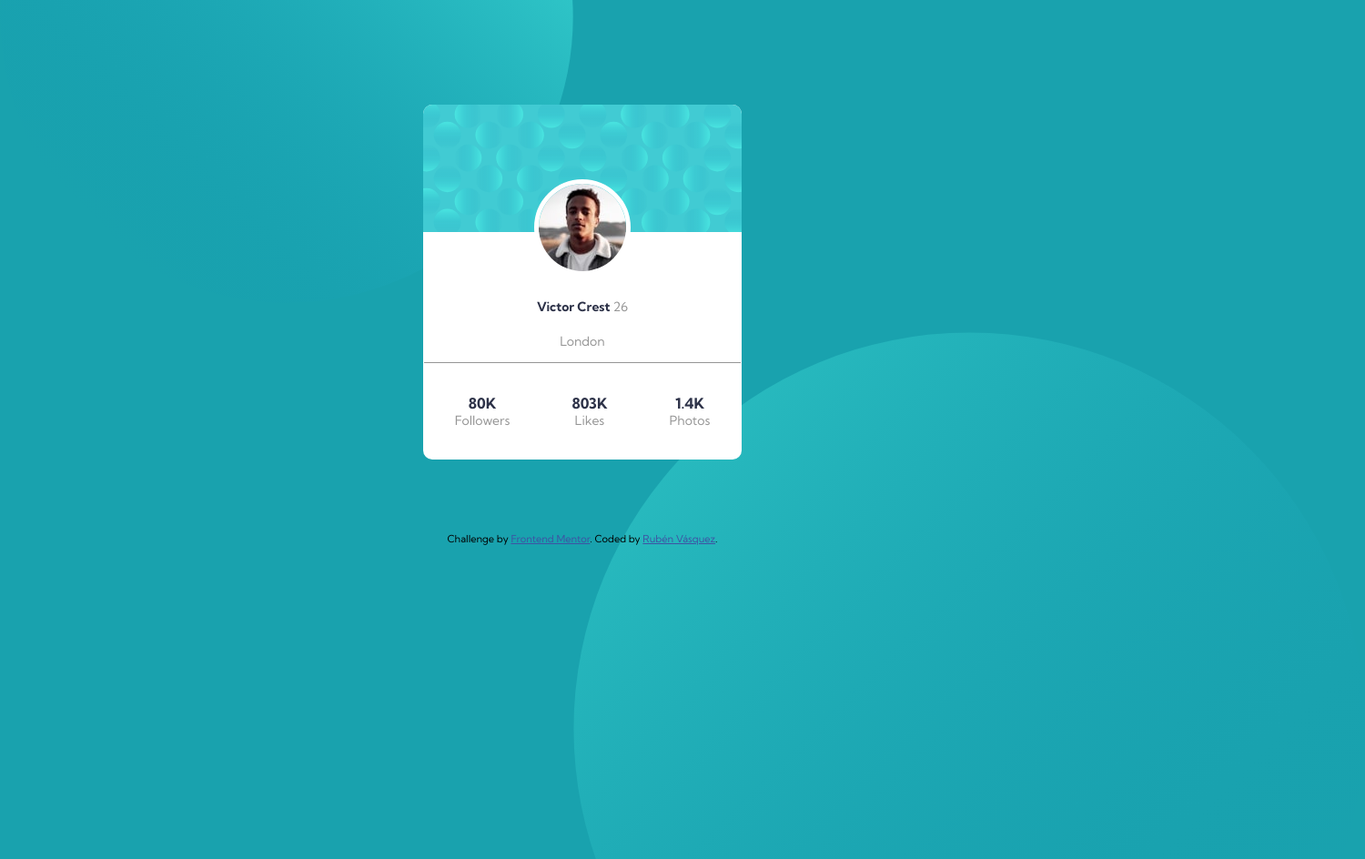
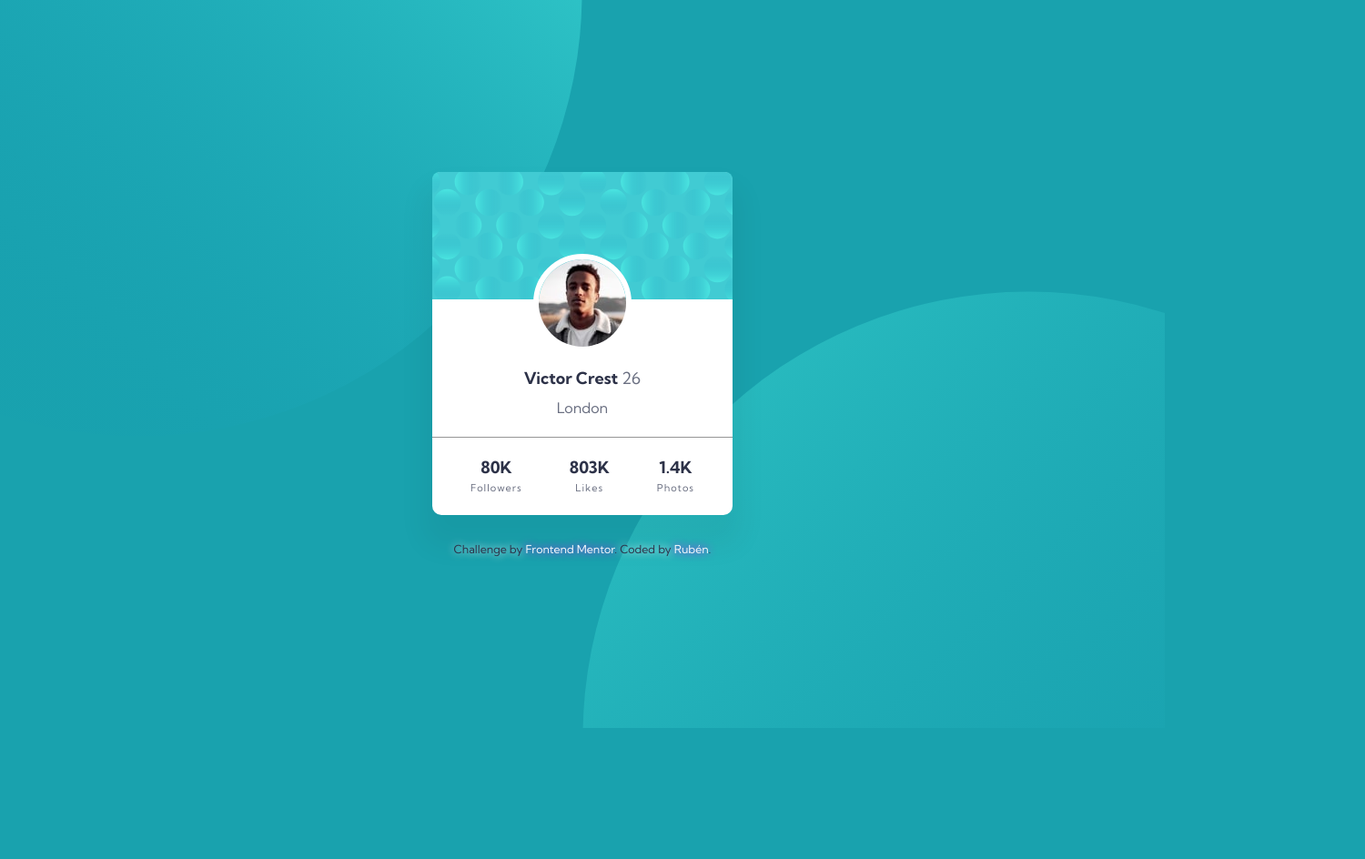
Before and after one commit to Rubendvb/profile-card-component-main, a plain HTML site: page index.html in a window 1280 px wide. Shown: the whole page at 91% size, 1500 px wide, since content can reach past the window. After the commit the page ends 800 px from the top, so only its background shows below. Drawn offline with Linux system fonts and the light colour scheme.

Commit message:
Refatorando projeto

```diff
--- /dev/null
+++ b/assets/css/base.css
@@ -0,0 +1,22 @@
+:root {
+  --font-family: "Kumbh Sans", sans-serif;
+  --bg-azul: hsl(185, 75%, 39%);
+  --azul-muito-escuro: hsl(229, 23%, 23%);
+  --cinza-escuro: hsl(227, 10%, 46%);
+  --cinza-claro: hsl(0, 0%, 59%);
+}
+
+body {
+  font-family: var(--font-family);
+  padding: 1.5rem;
+  min-height: 100vh;
+  display: flex;
+  flex-direction: column;
+  justify-content: center;
+  align-items: center;
+  position: relative;
+  background: url("../images/bg-pattern-top.svg") right 50vw bottom 40vh
+      no-repeat,
+    url("../images/bg-pattern-bottom.svg") left 50vw top 40vh no-repeat;
+  background-color: var(--bg-azul);
+}
--- /dev/null
+++ b/assets/css/main.css
@@ -0,0 +1,100 @@
+main {
+  width: 20.625rem;
+  background-color: #ffffff;
+  height: 100%;
+  border-radius: 10px;
+  margin: 0 auto;
+  box-shadow: 0 25px 30px 10px rgba(0, 0, 0, 0.05);
+}
+
+header {
+  width: 100%;
+  height: 140px;
+  border-radius: 8px 8px 0 0;
+  background-image: url("../images/bg-pattern-card.svg");
+  background-repeat: no-repeat;
+  background-size: cover;
+  background-position: center;
+}
+
+.perfil {
+  width: 100%;
+  display: flex;
+  flex-direction: column;
+  justify-content: center;
+  align-items: center;
+  border-bottom: 1px solid var(--cinza-claro);
+}
+
+.perfil__foto {
+  position: relative;
+  border-radius: 50%;
+  border: 6px solid #ffffff;
+  top: -50px;
+}
+
+h1 {
+  font-size: 1.125rem;
+  font-weight: 700;
+  margin-top: -45px;
+  color: var(--azul-muito-escuro);
+  line-height: 3rem;
+}
+
+span {
+  font-weight: 400;
+  color: var(--cinza-escuro);
+}
+
+.perfil > p {
+  font-size: 1rem;
+  font-weight: 400;
+  color: var(--cinza-escuro);
+  margin-bottom: 1.5rem;
+}
+
+.informacao {
+  width: 100%;
+  display: flex;
+  flex-direction: row;
+  justify-content: space-around;
+  align-items: center;
+  padding: 1.5rem 1rem;
+}
+
+.informacao div {
+  display: flex;
+  flex-direction: column;
+  justify-content: center;
+  align-items: center;
+}
+
+.informacao div h2 {
+  font-size: 1.125rem;
+  font-weight: 700;
+  color: var(--azul-muito-escuro);
+  margin-bottom: 0.5rem;
+}
+
+.informacao div p {
+  font-size: 0.688rem;
+  font-weight: 400;
+  color: var(--cinza-escuro);
+  letter-spacing: 1px;
+}
+
+footer {
+  margin-top: 2rem;
+  font-size: 0.775rem;
+  color: var(--azul-muito-escuro);
+  text-shadow: rgb(255 255 255) 0px 0px 10px;
+}
+
+a {
+  color: rgb(255 255 255 / 96%);
+  text-shadow: rgb(212, 0, 255) 0px 0px 10px;
+}
+
+a:hover {
+  text-decoration: underline;
+}
--- /dev/null
+++ b/assets/css/reset.css
@@ -0,0 +1,133 @@
+* {
+  box-sizing: border-box;
+}
+
+html,
+body,
+div,
+span,
+applet,
+object,
+iframe,
+h1,
+h2,
+h3,
+h4,
+h5,
+h6,
+p,
+blockquote,
+pre,
+a,
+abbr,
+acronym,
+address,
+big,
+cite,
+code,
+del,
+dfn,
+em,
+img,
+ins,
+kbd,
+q,
+s,
+samp,
+small,
+strike,
+strong,
+sub,
+sup,
+tt,
+var,
+b,
+u,
+i,
+center,
+dl,
+dt,
+dd,
+ol,
+ul,
+li,
+fieldset,
+form,
+label,
+legend,
+table,
+caption,
+tbody,
+tfoot,
+thead,
+tr,
+th,
+td,
+article,
+aside,
+canvas,
+details,
+embed,
+figure,
+figcaption,
+footer,
+header,
+hgroup,
+menu,
+nav,
+output,
+ruby,
+section,
+summary,
+time,
+mark,
+audio,
+video {
+  margin: 0;
+  padding: 0;
+  border: 0;
+  font-size: 100%;
+  font: inherit;
+  vertical-align: baseline;
+}
+/* HTML5 display-role reset for older browsers */
+article,
+aside,
+details,
+figcaption,
+figure,
+footer,
+header,
+hgroup,
+menu,
+nav,
+section {
+  display: block;
+}
+body {
+  line-height: 1;
+}
+ol,
+ul {
+  list-style: none;
+}
+blockquote,
+q {
+  quotes: none;
+}
+blockquote:before,
+blockquote:after,
+q:before,
+q:after {
+  content: "";
+  content: none;
+}
+table {
+  border-collapse: collapse;
+  border-spacing: 0;
+}
+
+a {
+  color: inherit;
+  text-decoration: none;
+}
--- a/index.html
+++ b/index.html
@@ -1,64 +1,65 @@
 <!DOCTYPE html>
 <html lang="en">
   <head>
-  <meta charset="UTF-8">
-  <meta name="viewport" content="width=device-width, initial-scale=1.0">
-  <link rel="preconnect" href="https://fonts.gstatic.com">
-  <link href="https://fonts.googleapis.com/css2?family=Kumbh+Sans:wght@400;700&display=swap" rel="stylesheet">
-  <link rel="icon" type="image/png" sizes="32x32" href="./images/favicon-32x32.png">
-  <link rel="stylesheet" href="style.css">
+    <meta charset="UTF-8" />
+    <meta name="viewport" content="width=device-width, initial-scale=1.0" />
+
+    <link
+      rel="icon"
+      type="image/png"
+      sizes="32x32"
+      href="./images/favicon-32x32.png"
+    />
+    <link rel="stylesheet" href="assets/css/reset.css" />
+
+    <link rel="preconnect" href="https://fonts.googleapis.com" />
+    <link rel="preconnect" href="https://fonts.gstatic.com" crossorigin />
+    <link
+      href="https://fonts.googleapis.com/css2?family=Kumbh+Sans:wght@400;700&display=swap"
+      rel="stylesheet"
+    />
+
+    <link rel="stylesheet" href="assets/css/base.css" />
+    <link rel="stylesheet" href="assets/css/main.css" />
 
     <title>Frontend Mentor | Profile card component</title>
   </head>
+  <body>
+    <main>
+      <header></header>
+      <section class="perfil">
+        <img
+          class="perfil__foto"
+          src="assets/images/image-victor.jpg"
+          alt="Foto perfil"
+        />
+        <h1>Victor Crest <span>26</span></h1>
+        <p>London</p>
+      </section>
 
-<body>
-
-  <div class="background">
-      <img class="top" src="/images/bg-pattern-top.svg">
-      <img class="bottom" src="/images/bg-pattern-bottom.svg">
-  </div>
-
-  <aside>
+      <section class="informacao">
         <div>
-      <img class="pattern" src="images/bg-pattern-card.svg">
-    </div>
-
-    <div class="profile" >
-      <div>
-        <img src="images/image-victor.jpg">
-      </div>
-      <p>
-        <span>Victor Crest</span> 26
-      </p>
-      <p>
-        London
-      </p>
-    </div>
-
-
-    <div class="content">
-
-      <div>
-        <span>80K</span>
+          <h2>80K</h2>
           <p>Followers</p>
         </div>
         <div>
-        <span>803K</span>
+          <h2>803K</h2>
           <p>Likes</p>
         </div>
         <div>
-        <span>1.4K</span>
+          <h2>1.4K</h2>
           <p>Photos</p>
         </div>
+      </section>
+    </main>
 
-    </div>
-
-  </aside>
-
-
-  <div class="attribution">
-    Challenge by <a href="https://www.frontendmentor.io?ref=challenge" target="_blank">Frontend Mentor</a>.
-    Coded by <a href="https://github.com/Rubendvb" target="_blank">Rubén Vásquez</a>.
-  </div>
+    <footer>
+      <p>
+        Challenge by
+        <a href="https://www.frontendmentor.io?ref=challenge" target="_blank"
+          >Frontend Mentor</a
+        >. Coded by <a href="https://github.com/Rubendvb">Rubén</a>.
+      </p>
+    </footer>
   </body>
 </html>
--- a/style.css
+++ /dev/null
@@ -1,91 +0,0 @@
-* {
-    padding: 0;
-    margin: 0;
-    font-family: 'Kumbh Sans', sans-serif;
-}
-
-body {
-   background-color: hsl(185, 75%, 39%);
-   overflow: hidden;
-}
-
-aside {
-    display: flex;
-    flex-wrap: wrap;
-    justify-content: center;
-    align-content: space-between;
-    background-color: white;
-    width: 350px;
-    height: 390px;
-    margin-left: auto;
-    margin-right: auto;
-    margin-top: 9%;
-    border-radius: 10px;
-    text-align: center;
-}
-
-.pattern {
-    border-top-left-radius: 10px;
-    border-top-right-radius: 10px;
-}
-
-.profile {
-    position: absolute;
-    margin-top: 6.4%;
-    font-size: 18px;
-}
-
-.profile img {
-    border-radius: 50%;
-    border: 5px solid white;
-}
-
-.profile p {
-    margin-top: 20px;
-    color: hsl(227, 10%, 46%);
-
-}
-span {
-    color: hsl(229, 23%, 23%);
-    font-weight: 700;
-}
-
-.content {
-    display: inline-flex;
-    border-top: 1px solid hsl(0, 0%, 59%);
-}
-
-.content div {
-    padding: 34px;
-}
-
-.content p, .profile p {
-    font-weight: 400;
-    color: hsl(0, 0%, 59%);
-    font-size: 14px;
-}
-.attribution {
-    font-size: 11px;
-    text-align: center;
-    margin-top: 80px;
-}
-
-.attribution a {
-    color: hsl(228, 45%, 44%);
-}
-
-.background {
-    position: absolute;
-    z-index: -1;
-    display: flex;
-}
-
-.top {
-    margin-top: -412px;
-    height: 630px;
-}
-
-.bottom {
-    height: 870px;
-    margin-top: 250px;
-}
```
Also changed, not shown: assets/design/desktop-design.jpg (renamed from design/desktop-design.jpg), assets/design/desktop-preview.jpg (renamed from design/desktop-preview.jpg), assets/design/mobile-design.jpg (renamed from design/mobile-design.jpg), assets/images/bg-pattern-bottom.svg (renamed from images/bg-pattern-bottom.svg), assets/images/bg-pattern-card.svg (renamed from images/bg-pattern-card.svg), assets/images/bg-pattern-top.svg (renamed from images/bg-pattern-top.svg), assets/images/favicon-32x32.png (renamed from images/favicon-32x32.png), assets/images/image-victor.jpg (renamed from images/image-victor.jpg), 2 other files. Lines whose indentation alone changed are shown as unchanged.
